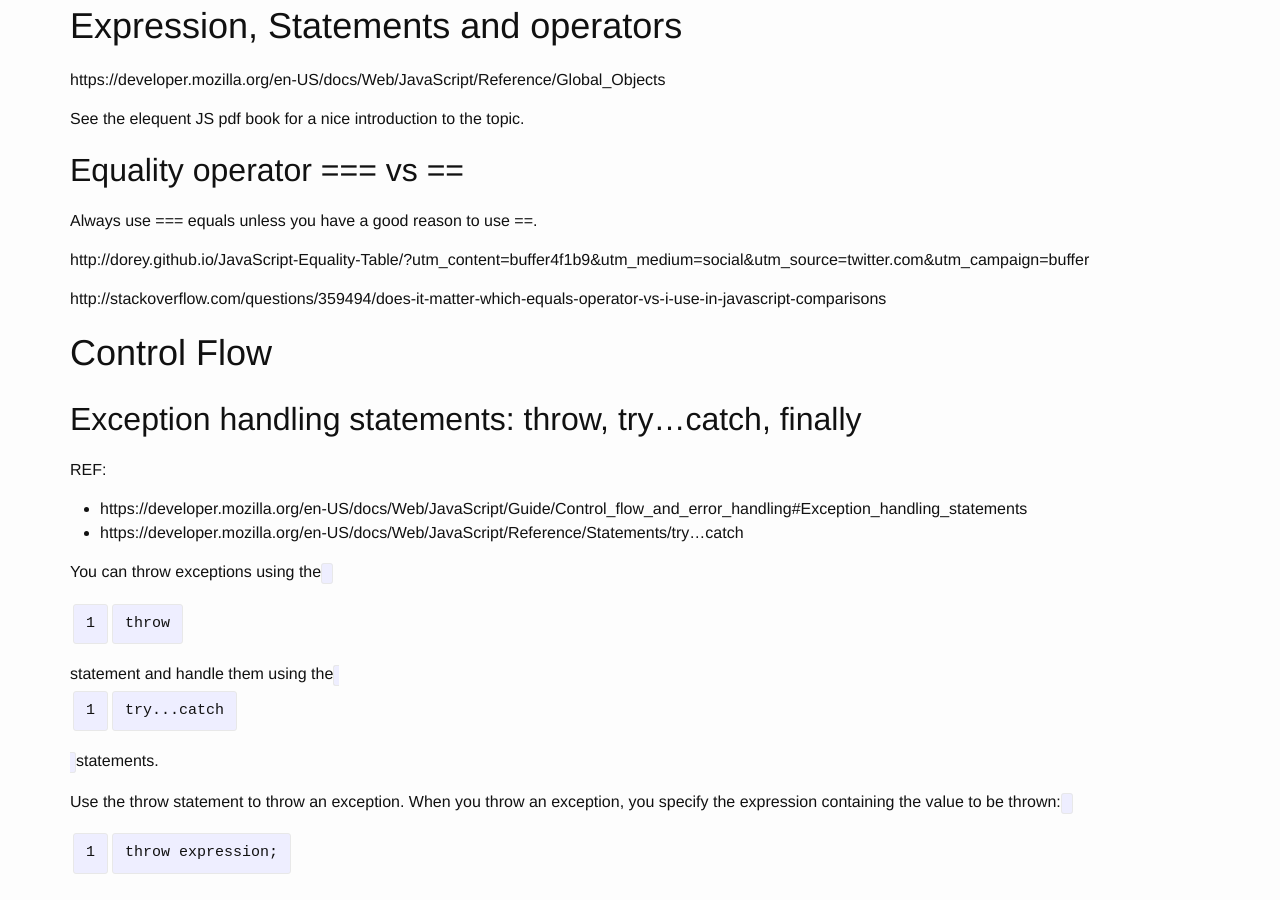
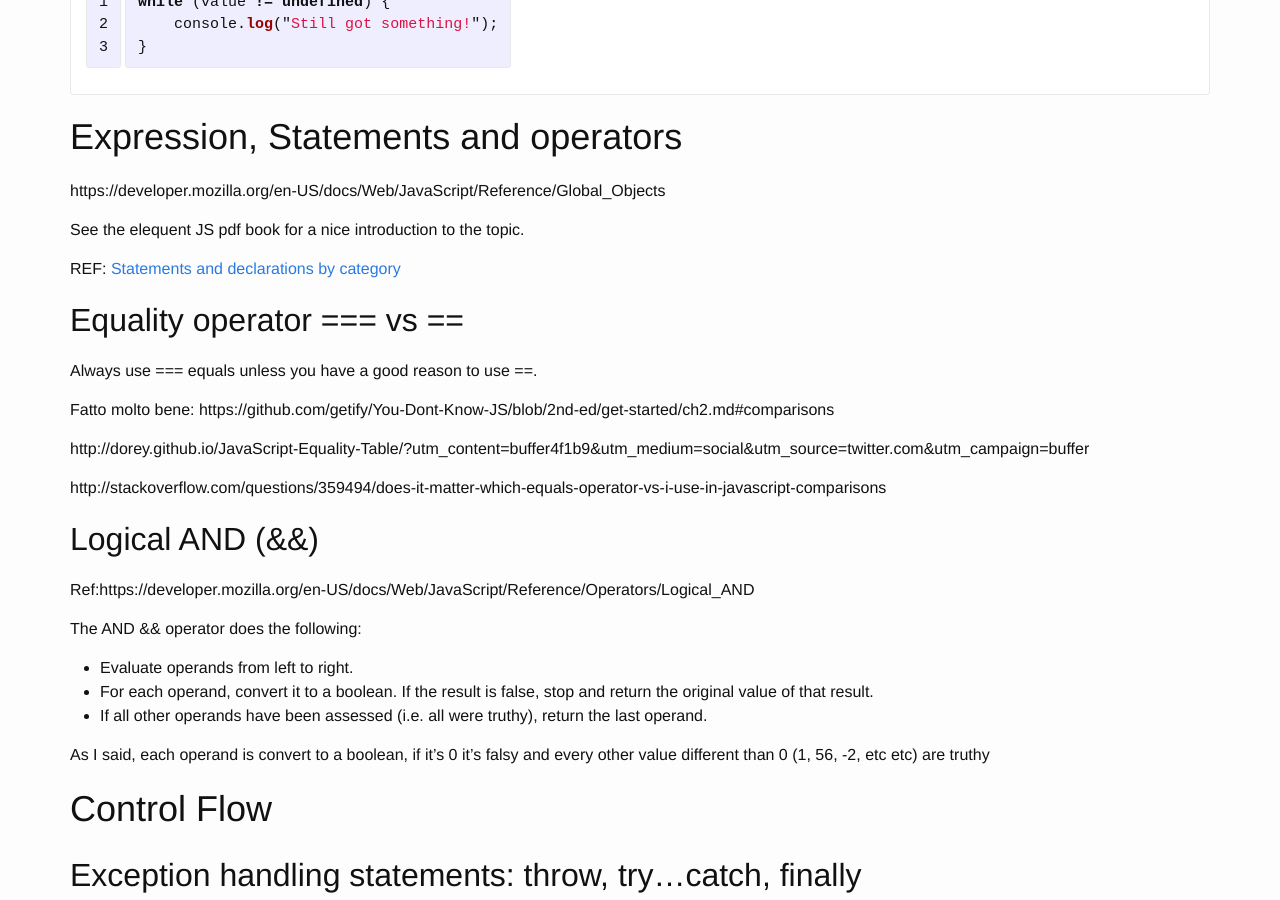
Before and after one commit to breezeight/nicola_blog, a Jekyll site: the page built from _guides/javascript.markdown, in a window 1280 px wide and 900 px high, scrolled down 8511 px. Built offline with Jekyll 4.4.1, drawn with Linux system fonts in a browser that asks for light colours; some of the changed text lies outside the part shown.

Commit message:
[JS] Logical AND

```diff
--- a/_guides/javascript.markdown
+++ b/_guides/javascript.markdown
@@ -36,9 +36,10 @@ Books:
 
 Books By Dr. Axel Rauschmayer [Exploring JS: JavaScript books for programmers](http://exploringjs.com/):
 
-* [JSFIP](http://exploringjs.com/impatient-js/index.html) JavaScript for impatient programmers (ES1–ES2018)
+* [JSFIP](http://exploringjs.com/impatient-js/index.html) JavaScript for impatient programmers (ES1–ES2020)
   * A full modern guide to the language, No required knowledge (apart from programming).
   * More compact than my other books, which go into more detail.
+  * [JSFIP ES2020 Update](https://exploringjs.com/impatient-js/ch_about-book.html#new-in-es2020-edition): Operators, undefined, “Typed Arrays: handling binary data (Advanced)”, Modules, Single Objects, Promise combinators: working with Arrays of Promises”,
 * [EES6](http://exploringjs.com/es6.html) "Exploring ES6", Covers what’s new in ES6 (relative to ES5)
 * [EES20162017](http://exploringjs.com/es2016-es2017.html)  "Exploring ES2016 and ES2017", Covers what’s new in ES2016 and ES2017 (relative to ES6)
 * [EES20182019](http://exploringjs.com/es2018-es2019/index.html)  "Exploring ES2018 and ES2019", Covers what’s new in ES2018 and ES2019 (relative to ES2017)
@@ -59,6 +60,8 @@ MISC
 * My Evernote about NodeJS: https://www.evernote.com/shard/s106/nl/2147483647/c61f9319-9f5c-4a91-b662-46bb5a8b644e/
 * ES6 in Depth by Mozilla: https://hacks.mozilla.org/category/es6-in-depth/
 * Full list of ES6 new features: http://es6-features.org
+
+* Nicola Testing "4.1 - TDD Jest" https://docs.google.com/presentation/d/1VO5His3lxFu_MP3zLlrh9M-R6T7VlqYw7upvAug7qHg/edit#slide=id.p
 
 # Glossary
 
@@ -157,14 +160,31 @@ https://developer.mozilla.org/en-US/docs/Web/JavaScript/Reference/Global_Objects
 
 See the elequent JS pdf book for a nice introduction to the topic.
 
+REF: [Statements and declarations by category](https://developer.mozilla.org/en-US/docs/Web/JavaScript/Reference/Statements)
+
 ## Equality operator === vs ==
 
 Always use === equals unless you have a good reason to use ==.
 
+Fatto molto bene: https://github.com/getify/You-Dont-Know-JS/blob/2nd-ed/get-started/ch2.md#comparisons
+
+
 http://dorey.github.io/JavaScript-Equality-Table/?utm_content=buffer4f1b9&utm_medium=social&utm_source=twitter.com&utm_campaign=buffer
 
 
 http://stackoverflow.com/questions/359494/does-it-matter-which-equals-operator-vs-i-use-in-javascript-comparisons
+
+## Logical AND (&&)
+
+Ref:https://developer.mozilla.org/en-US/docs/Web/JavaScript/Reference/Operators/Logical_AND
+
+The AND && operator does the following:
+
+* Evaluate operands from left to right.
+* For each operand, convert it to a boolean. If the result is false, stop and return the original value of that result.
+* If all other operands have been assessed (i.e. all were truthy), return the last operand.
+
+As I said, each operand is convert to a boolean, if it's 0 it's falsy and every other value different than 0 (1, 56, -2, etc etc) are truthy
 
 # Control Flow
 
```
